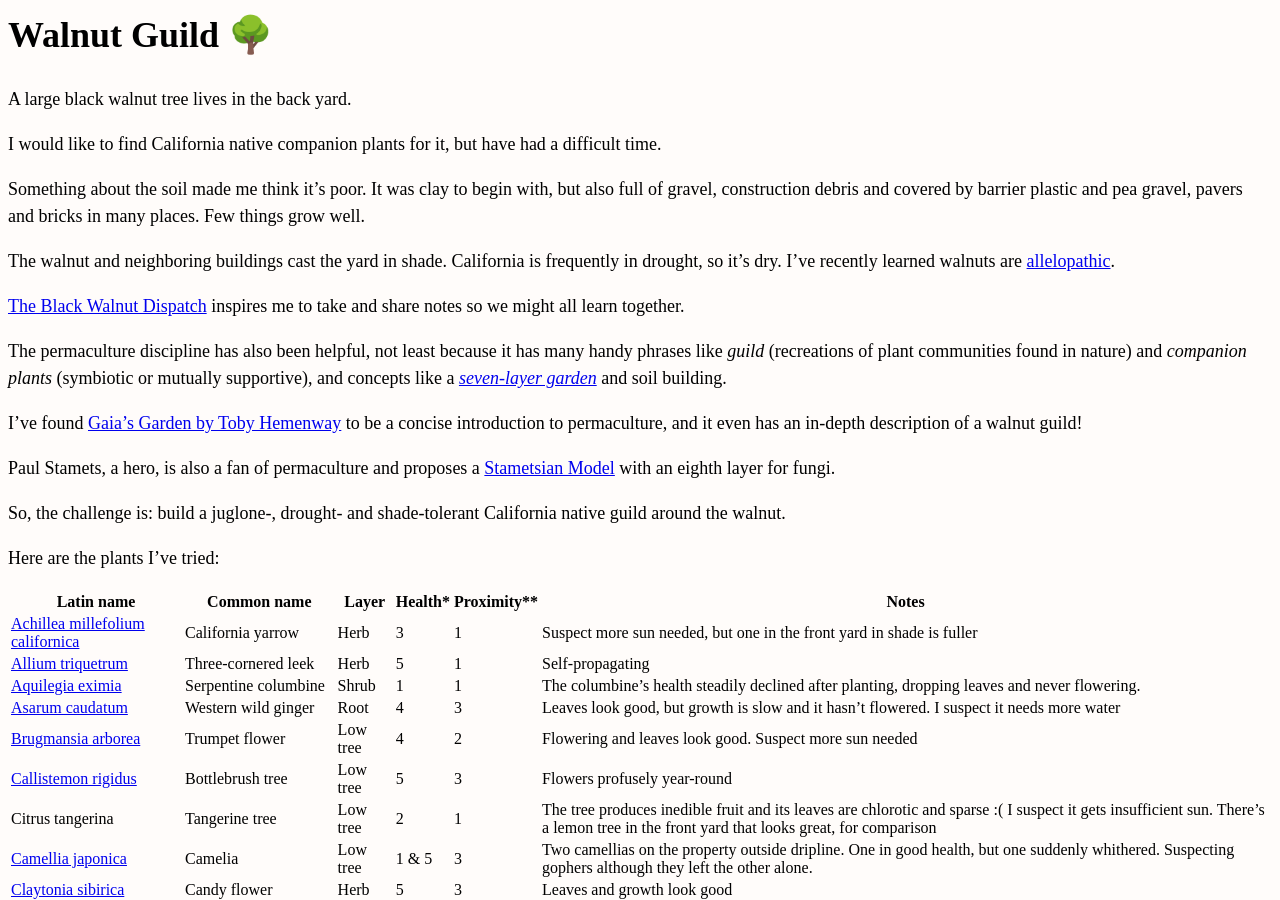
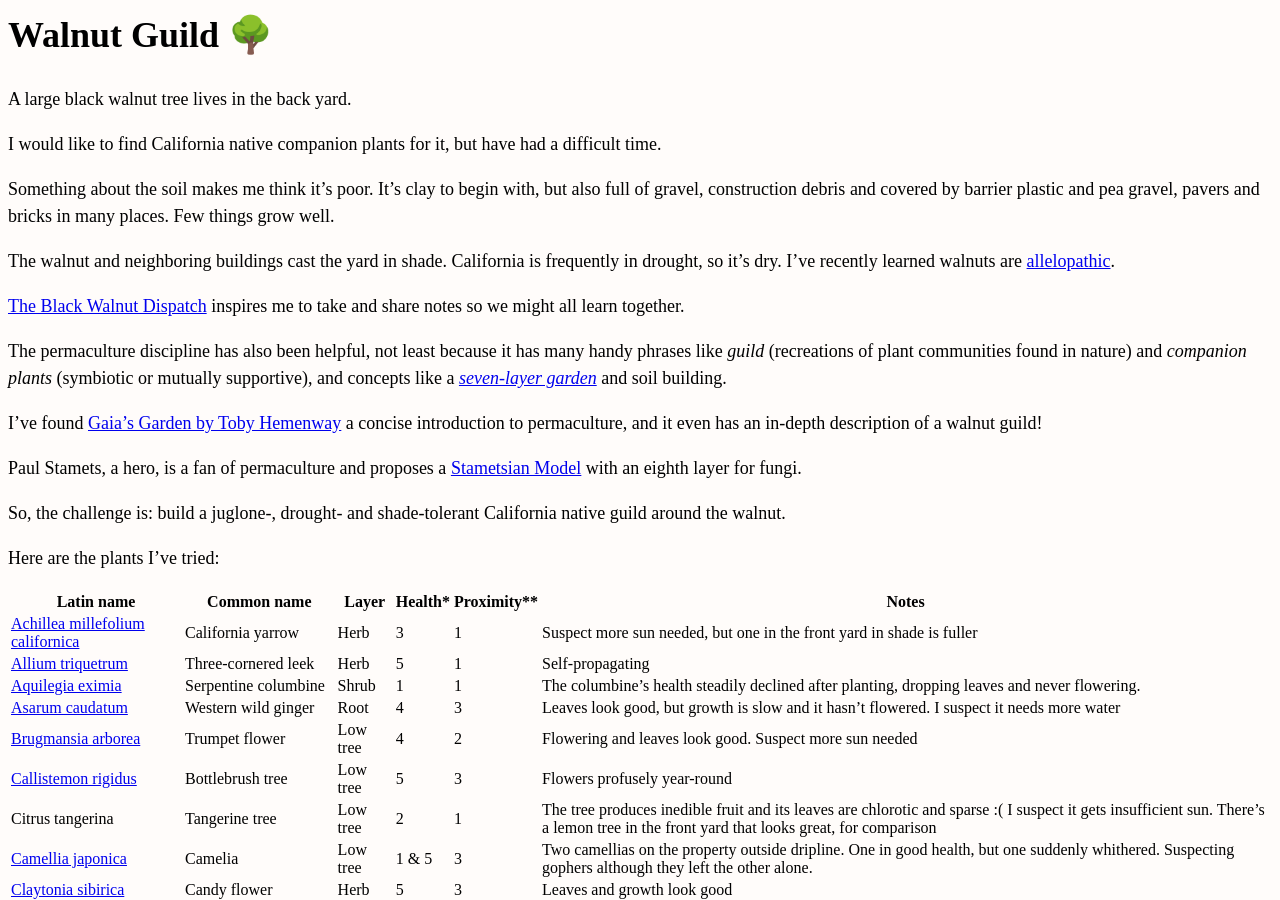
Before and after one commit to erikeldridge/erikeldridge.github.com, a Jekyll site: the page built from _posts/2018-01-20-walnut-guild.md, in a window 1280 px wide and 900 px high. Built offline with Jekyll 4.4.1, drawn with Linux system fonts in a browser that asks for light colours; nearby versions of some CDN libraries.

Commit message:
Update from Forestry.io - 2018-01-20-walnut-guild.md

```diff
--- a/_posts/2018-01-20-walnut-guild.md
+++ b/_posts/2018-01-20-walnut-guild.md
@@ -11,7 +11,7 @@ A large black walnut tree lives in the back yard.
 
 I would like to find California native companion plants for it, but have had a difficult time.
 
-Something about the soil made me think it's poor. It was clay to begin with, but also full of gravel, construction debris and covered by barrier plastic and pea gravel, pavers and bricks in many places. Few things grow well.
+Something about the soil makes me think it's poor. It's clay to begin with, but also full of gravel, construction debris and covered by barrier plastic and pea gravel, pavers and bricks in many places. Few things grow well.
 
 The walnut and neighboring buildings cast the yard in shade. California is frequently in drought, so it's dry. I've recently learned walnuts are [allelopathic](https://en.wikipedia.org/wiki/Allelopathy).
 
@@ -19,9 +19,9 @@ The walnut and neighboring buildings cast the yard in shade. California is frequ
 
 The permaculture discipline has also been helpful, not least because it has many handy phrases like _guild_ (recreations of plant communities found in nature) and _companion plants_ (symbiotic or mutually supportive), and concepts like a [_seven-layer garden_](https://www.chelseagreen.com/blogs/designing-a-forest-garden-the-seven-story-garden/) and soil building.
 
-I've found [Gaia's Garden by Toby Hemenway](https://www.chelseagreen.com/gaias-garden-second-edition) to be a concise introduction to permaculture, and it even has an in-depth description of a walnut guild!
+I've found [Gaia's Garden by Toby Hemenway](https://www.chelseagreen.com/gaias-garden-second-edition) a concise introduction to permaculture, and it even has an in-depth description of a walnut guild!
 
-Paul Stamets, a hero, is also a fan of permaculture and proposes a [Stametsian Model](http://www.fungi.com/blog/items/permaculture-with-a-mycological-twist.html) with an eighth layer for fungi.
+Paul Stamets, a hero, is a fan of permaculture and proposes a [Stametsian Model](http://www.fungi.com/blog/items/permaculture-with-a-mycological-twist.html) with an eighth layer for fungi.
 
 So, the challenge is: build a juglone-, drought- and shade-tolerant California native guild around the walnut.
 
```
Also changed, not shown: other parts of _posts/2018-01-20-walnut-guild.md (+1 -1 lines).
